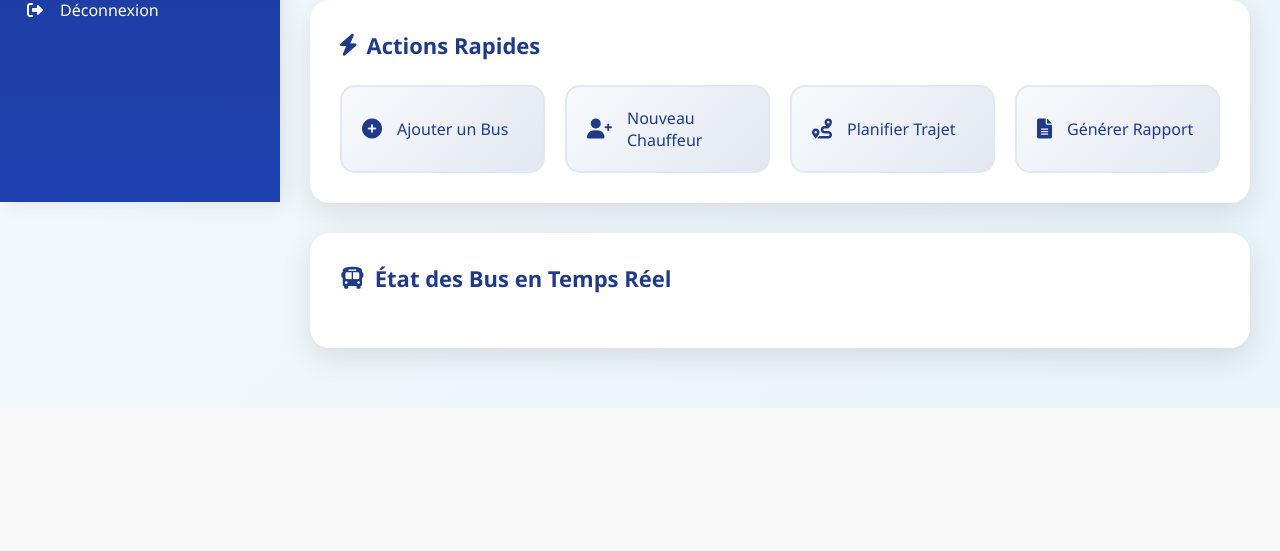
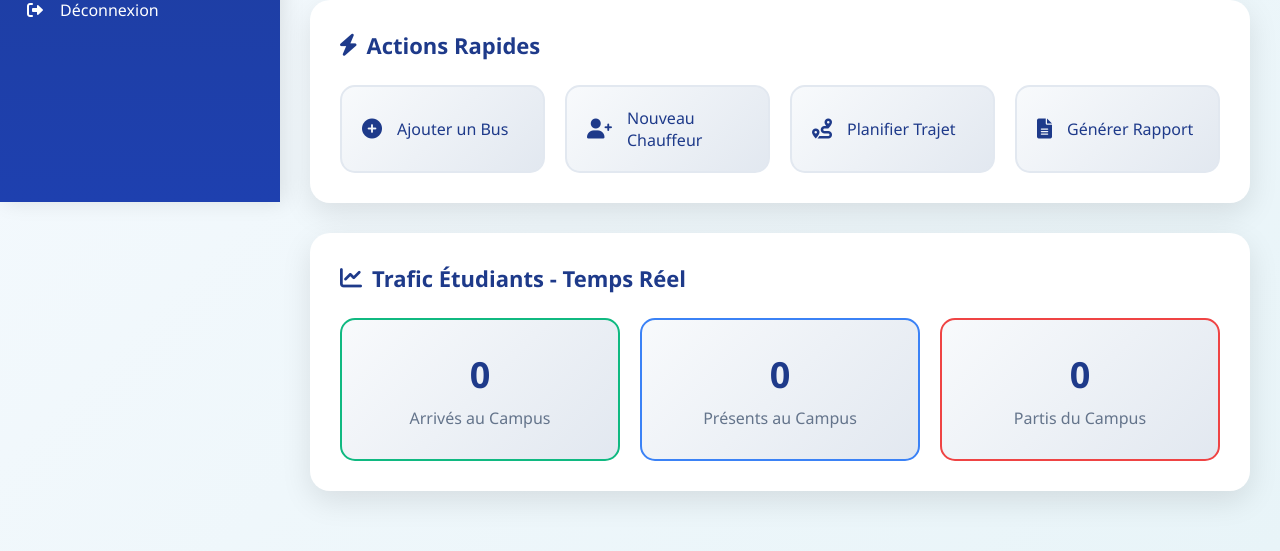
Before and after one commit to Elie-dev25/transport_app, a Flask app: page /admin/dashboard in a window 1280 px wide. Shown: the part 598-1149 px from the top of the page. Before the commit the page ends 1006 px from the top, so only its background shows below. Run offline with Flask 3, Linux system fonts and the light colour scheme; data that the repository does not hold is empty.

Commit message:
gestion de trafic etudiant ok sur les utilisateurs

```diff
--- a/app/routes/admin.py
+++ b/app/routes/admin.py
@@ -40,8 +40,11 @@ def dashboard():
         'etudiants': 0,
         'etudiants_change': 0
     }
+    from app.utils.trafic import daily_student_trafic
+    trafic = daily_student_trafic()
+    stats['etudiants'] = trafic.get('present', 0)
     # Affiche le template HTML du dashboard admin
-    return render_template('dashboard_admin.html', stats=stats)
+    return render_template('dashboard_admin.html', stats=stats, trafic=trafic)
 
 # Route pour la page Bus AED qui affiche la liste des bus depuis la base
 @admin_only
--- a/app/static/css/dashboard_admin.css
+++ b/app/static/css/dashboard_admin.css
@@ -420,6 +420,59 @@
             font-size: 20px;
         }
 
+        /* Trafic Étudiants */
+        .trafic-section {
+            background: #ffffff;
+            border-radius: 20px;
+            padding: 30px;
+            box-shadow: 0 10px 30px rgba(0, 0, 0, 0.1);
+            margin-bottom: 30px;
+        }
+
+        .trafic-grid {
+            display: grid;
+            grid-template-columns: repeat(auto-fit, minmax(200px, 1fr));
+            gap: 20px;
+        }
+
+        .trafic-card {
+            padding: 30px;
+            border-radius: 15px;
+            border: 2px solid #e5e7eb;
+            text-align: center;
+            transition: transform 0.2s ease, box-shadow 0.2s ease;
+            background: linear-gradient(135deg, #f8fafc, #e2e8f0);
+        }
+
+        .trafic-card:hover {
+            transform: translateY(-3px);
+            box-shadow: 0 10px 25px rgba(0, 0, 0, 0.08);
+        }
+
+        .trafic-number {
+            font-size: 36px;
+            font-weight: bold;
+            color: #1e3a8a;
+            margin-bottom: 8px;
+        }
+
+        .trafic-label {
+            font-size: 16px;
+            color: #64748b;
+        }
+
+        .trafic-card.arrived {
+            border-color: #10b981;
+        }
+
+        .trafic-card.present, .trafic-card.current {
+            border-color: #3b82f6;
+        }
+
+        .trafic-card.departed {
+            border-color: #ef4444;
+        }
+
         /* Mobile Responsive */
         .mobile-toggle {
             display: none;
--- a/app/templates/dashboard_admin.html
+++ b/app/templates/dashboard_admin.html
@@ -201,6 +201,7 @@
             </div>
         </div>
 
+
         <!-- Quick Actions -->
         <div class="quick-actions">
             <h2 class="section-title">
@@ -227,30 +228,24 @@
             </div>
         </div>
 
-        <!-- État des Bus -->
-        <div class="quick-actions">
-            <h2 class="section-title">
-                <i class="fas fa-bus"></i>
-                État des Bus en Temps Réel
-            </h2>
-            <div style="display: grid; grid-template-columns: repeat(auto-fit, minmax(250px, 1fr)); gap: 20px;">
-                {% for bus in etat_bus %}
-                <div style="background: {{ bus.bg }}; border: 2px solid {{ bus.border }}; border-radius: 15px; padding: 20px;">
-                    <div style="display: flex; justify-content: space-between; align-items: center; margin-bottom: 10px;">
-                        <strong>{{ bus.nom }}</strong>
-                        <span style="background: {{ bus.etat_bg }}; color: white; padding: 5px 10px; border-radius: 20px; font-size: 12px;">
-                            {{ bus.etat }}
-                        </span>
-                    </div>
-                    <div style="font-size: 14px; color: #64748b;">
-                        {% for info in bus.infos %}
-                        <div>{{ info }}</div>
-                        {% endfor %}
-                    </div>
-                </div>
-                {% endfor %}
-            </div>
-        </div>
+         <!-- Trafic Étudiants - Temps Réel -->
+         <div class="trafic-section">
+          <h2 class="section-title"><i class="fas fa-chart-line"></i> Trafic Étudiants - Temps Réel</h2>
+          <div class="trafic-grid">
+              <div class="trafic-card arrived">
+                  <div class="trafic-number">{{ trafic.arrives }}</div>
+                  <div class="trafic-label">Arrivés au Campus</div>
+              </div>
+              <div class="trafic-card present">
+                  <div class="trafic-number">{{ trafic.present }}</div>
+                  <div class="trafic-label">Présents au Campus</div>
+              </div>
+              <div class="trafic-card departed">
+                  <div class="trafic-number">{{ trafic.partis }}</div>
+                  <div class="trafic-label">Partis du Campus</div>
+              </div>
+          </div>
+      </div>
 
         <!-- Modal for Add Bus Form -->
         <div id="addBusModal">
```
Also changed, not shown: app/routes/charge_transport.py (+7 -2 lines), app/static/css/dashboard_charge.css (+54 -1 lines), app/templates/dashboard_charge.html (+17 -23 lines).
